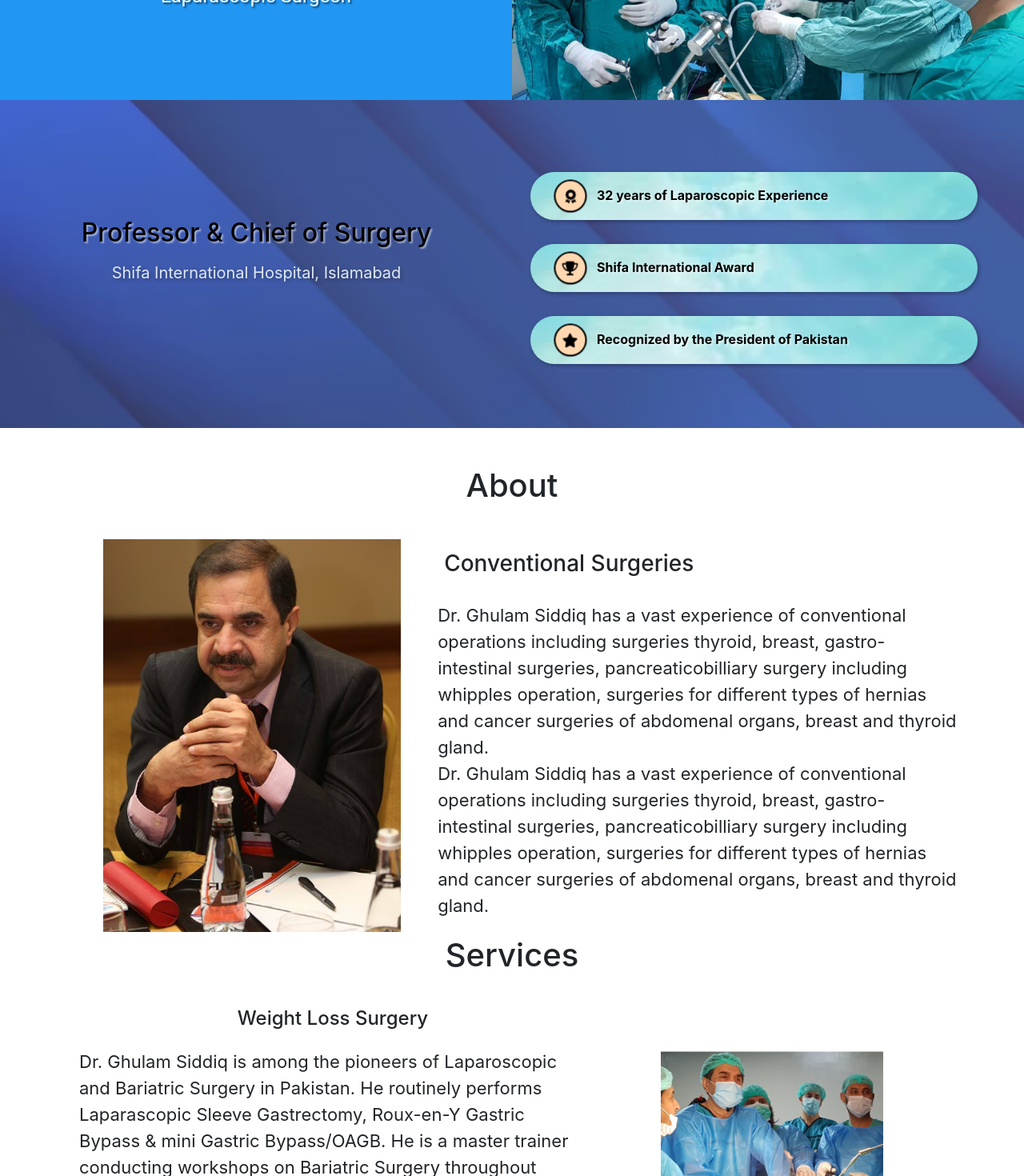
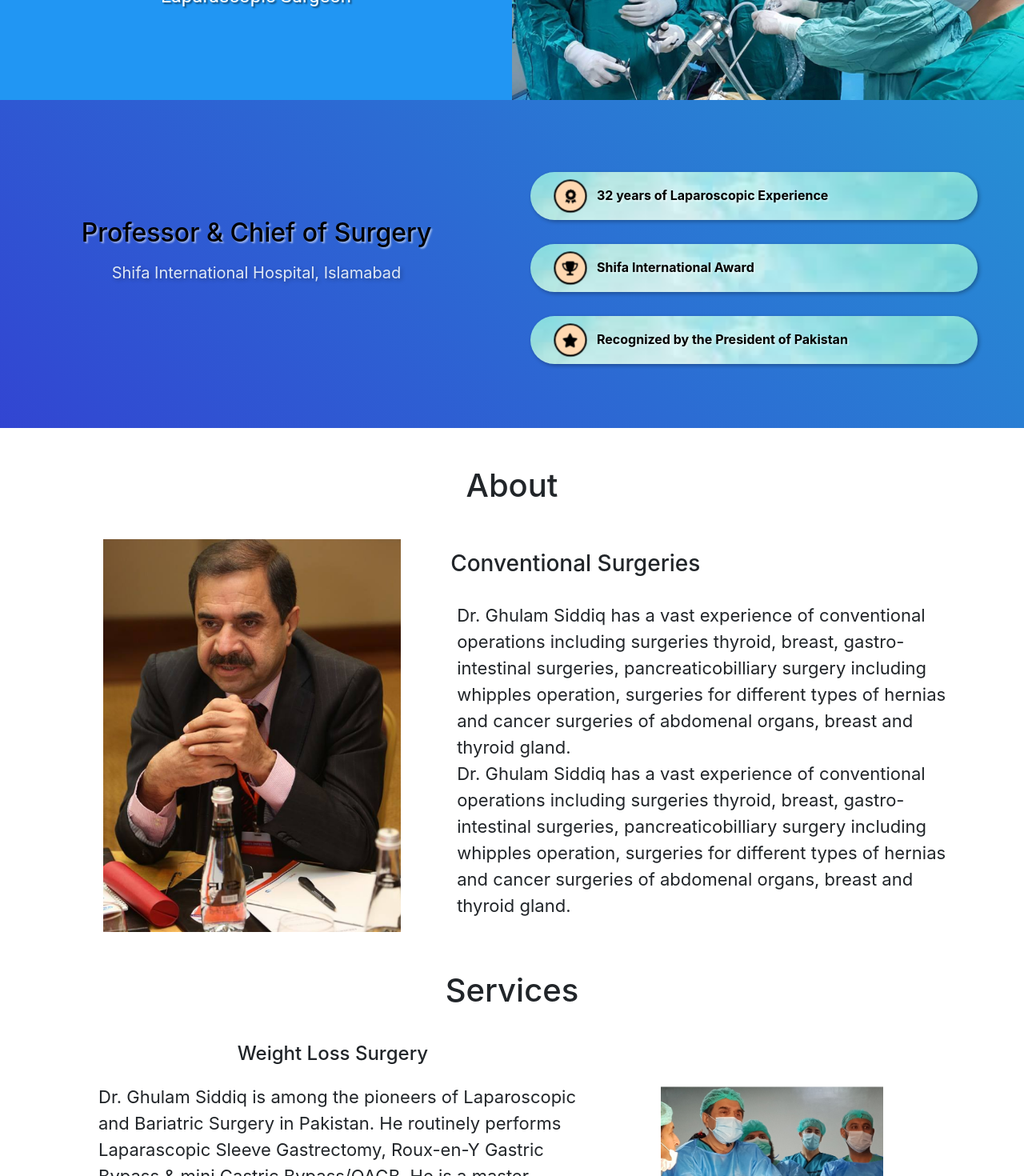
Before and after one commit to hammad8634/dr_ghulam_blog, a React (Create React App) app: page / in a window 1280 px wide. Shown: the part 280-1750 px from the top of the page at 80% size. Built offline with nearby package versions, Linux system fonts and the light colour scheme.

Commit message:
Animation

```diff
--- a/src/App.css
+++ b/src/App.css
@@ -280,12 +280,36 @@ div.bg-primary {
   left: 0;
   width: 100%;
   height: 100%;
-  background-image: url("bg-img-intro.jpg");
+  /* background-image: url("bg-img-intro.jpg");
   background-position: center;
   background-repeat: no-repeat;
   background-size: cover;
   opacity: 0.8;
-  z-index: -1;
+  z-index: -1; */
+  /* background-image: linear-gradient(to bottom right, rgb(64, 128, 239), rgb(135, 159, 252)); */
+
+  /* background: -webkit-linear-gradient(
+    -45deg,
+    #61aaee 0%,
+    #2f69b0 50%,
+    #58a5e5 100%
+  ); */
+
+  background: linear-gradient(45deg, #3a10d0, #23a6d5, #6279fc);
+  background-size: 400% 400%;
+  animation: gradient 8s ease infinite;
+}
+
+@keyframes gradient {
+  0% {
+    background-position: 0% 50%;
+  }
+  50% {
+    background-position: 100% 50%;
+  }
+  100% {
+    background-position: 0% 50%;
+  }
 }
 
 .text-container-intro {
@@ -478,7 +502,7 @@ p {
     margin-left: 30px;
   }
   .about-para {
-    padding: 2px 15px 0px 23px;
+    padding: 1px 15px 0px 23px;
   }
   .quantity_text {
     font-size: 21px;
--- a/src/Components/about.js
+++ b/src/Components/about.js
@@ -21,11 +21,11 @@ const About = () => {
               <div className="text">
                 {" "}
                 <br />
-                <h3 className="about-heading ml-2 tex-left ">
+                <h3 className="about-heading ml-3 tex-left ">
                   Conventional Surgeries
                 </h3>{" "}
                 <br />
-                <div className="about-para ">
+                <div className="about-para pl-4 ">
                   <p className=" text-left ">
                     Dr. Ghulam Siddiq has a vast experience of conventional
                     operations including surgeries thyroid, breast,
--- a/src/Components/services.js
+++ b/src/Components/services.js
@@ -13,7 +13,7 @@ const Services = () => {
   return (
     <section id="services">
       <>
-        <h1 className="services_container mt-1 mb-2">Services</h1> <br />
+        <h1 className="services_container mt-5 mb-2">Services</h1> <br />
       </>
       <div className="">
         <div className="pt-2 pb-0">
@@ -22,7 +22,7 @@ const Services = () => {
               <div className="col-md-7">
                 <div className="pb-2 pl-3">
                   <h4 className="services-headings">Weight Loss Surgery</h4>
-                  <p className="weight_loss_p text-left ">
+                  <p className="weight_loss_p text-left ml-4 ">
                     Dr. Ghulam Siddiq is among the pioneers of Laparoscopic and
                     Bariatric Surgery in Pakistan. He routinely performs
                     Laparascopic Sleeve Gastrectomy, Roux-en-Y Gastric Bypass &
```
